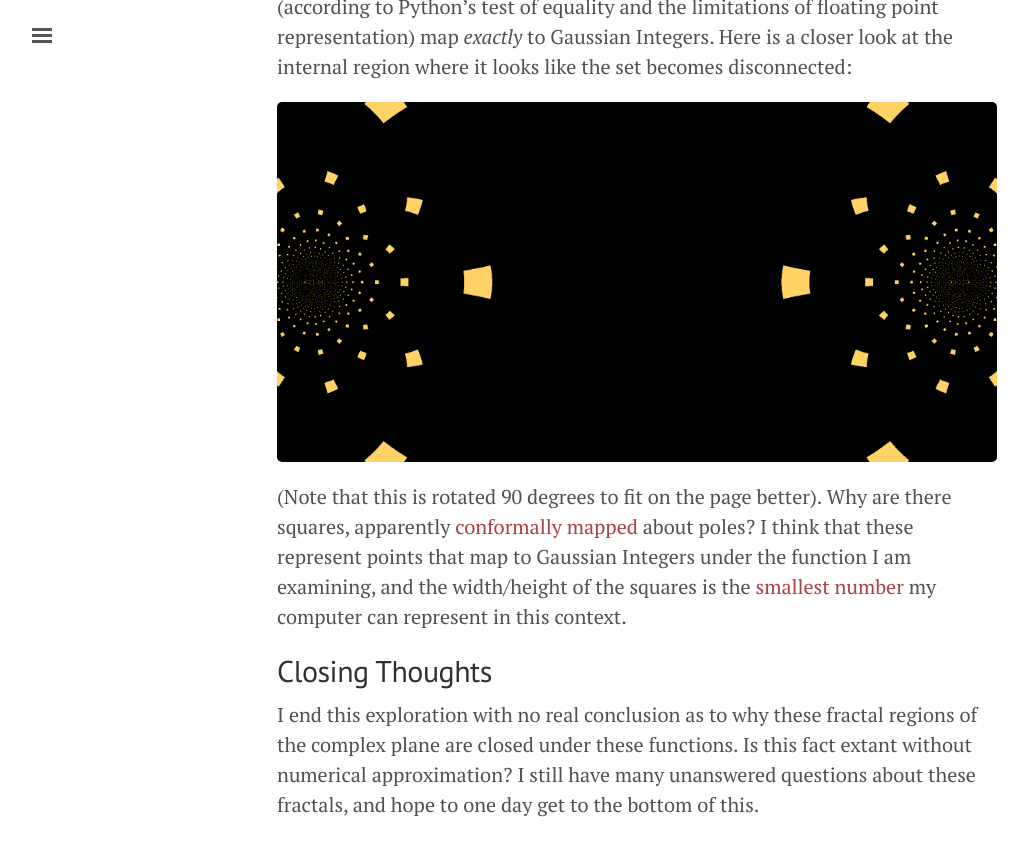
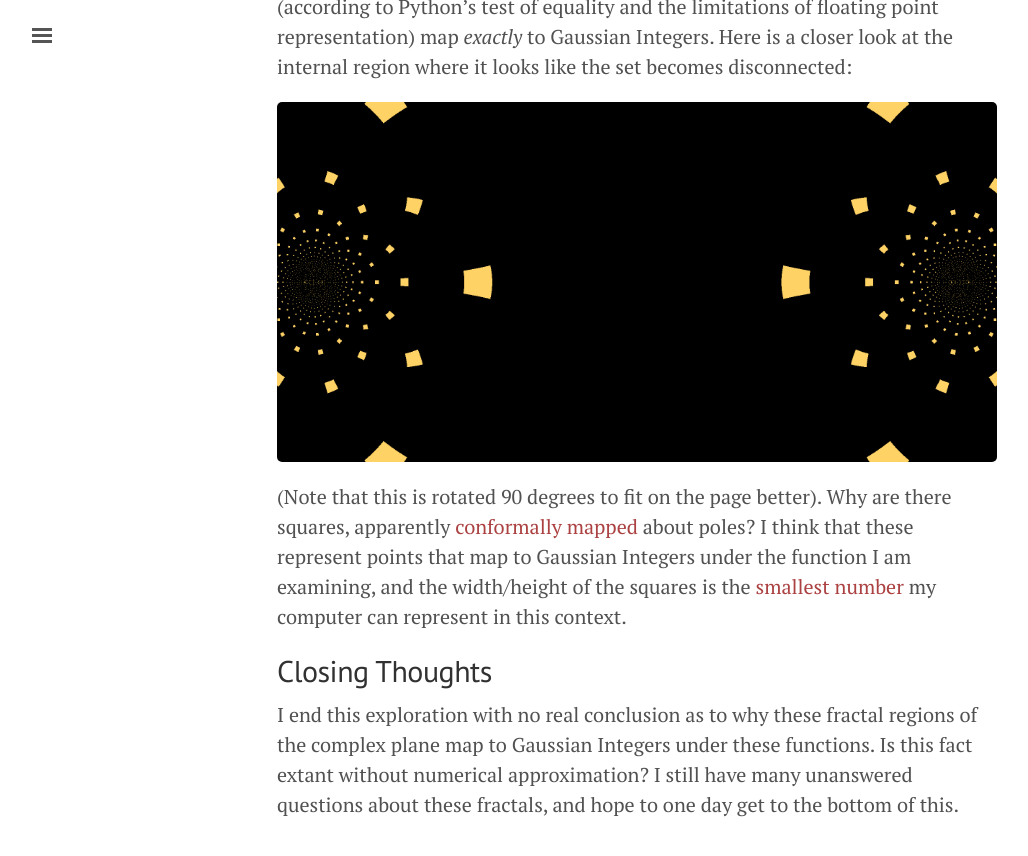
Before and after one commit to kylehovey/blog, a Jekyll site: the page built from crouching_trig_hidden_fractal.md, in a window 1280 px wide and 900 px high, scrolled down 6930 px. Shown: the top 856 px of the window, without its empty margins (3-1031 px from the left). Built offline with Jekyll 4.4.1, drawn with Linux system fonts in a browser that asks for light colours; formulas are drawn with MathJax 3.

Commit message:
Fixed erroneous statement

```diff
--- a/crouching_trig_hidden_fractal.md
+++ b/crouching_trig_hidden_fractal.md
@@ -214,4 +214,4 @@ I think this one turned out the coolest. The yellow pixels represent inputs that
 
 ## Closing Thoughts
 
-I end this exploration with no real conclusion as to why these fractal regions of the complex plane are closed under these functions. Is this fact extant without numerical approximation? I still have many unanswered questions about these fractals, and hope to one day get to the bottom of this.
+I end this exploration with no real conclusion as to why these fractal regions of the complex plane map to Gaussian Integers under these functions. Is this fact extant without numerical approximation? I still have many unanswered questions about these fractals, and hope to one day get to the bottom of this.
```
